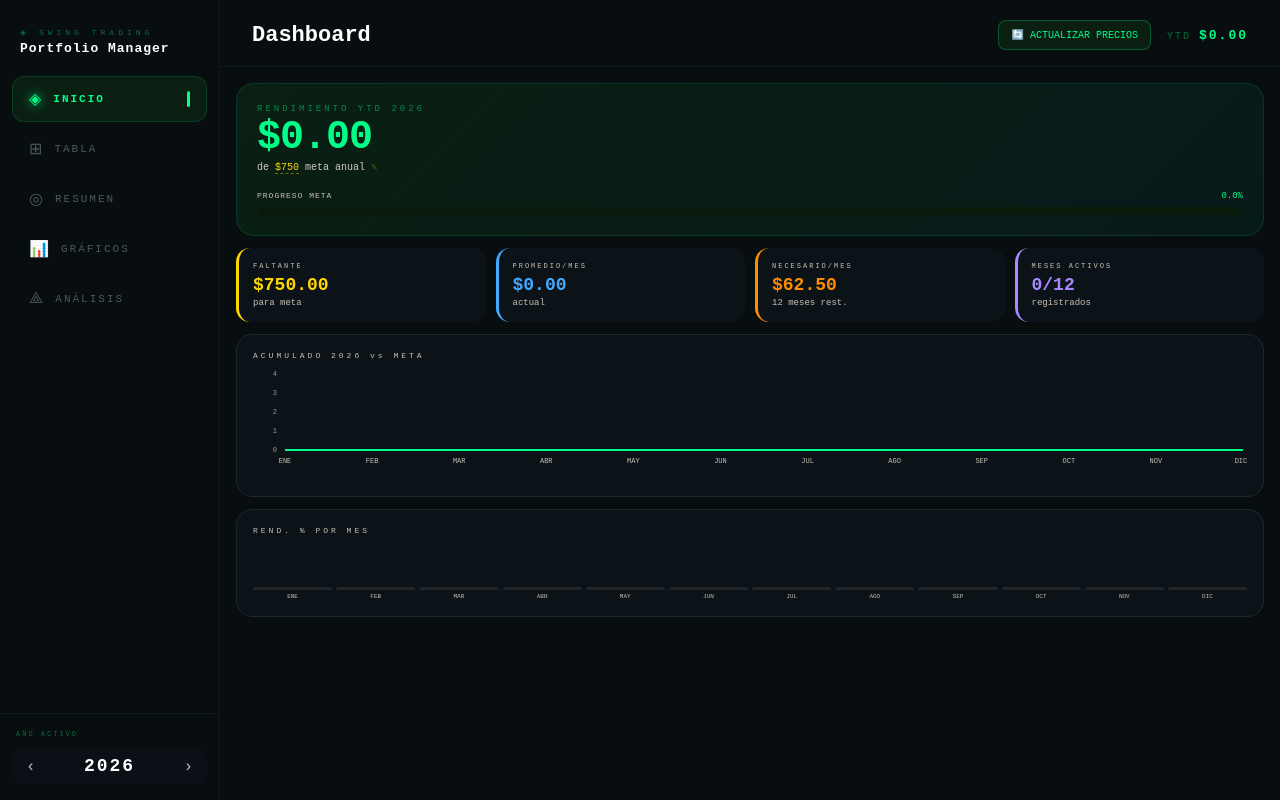
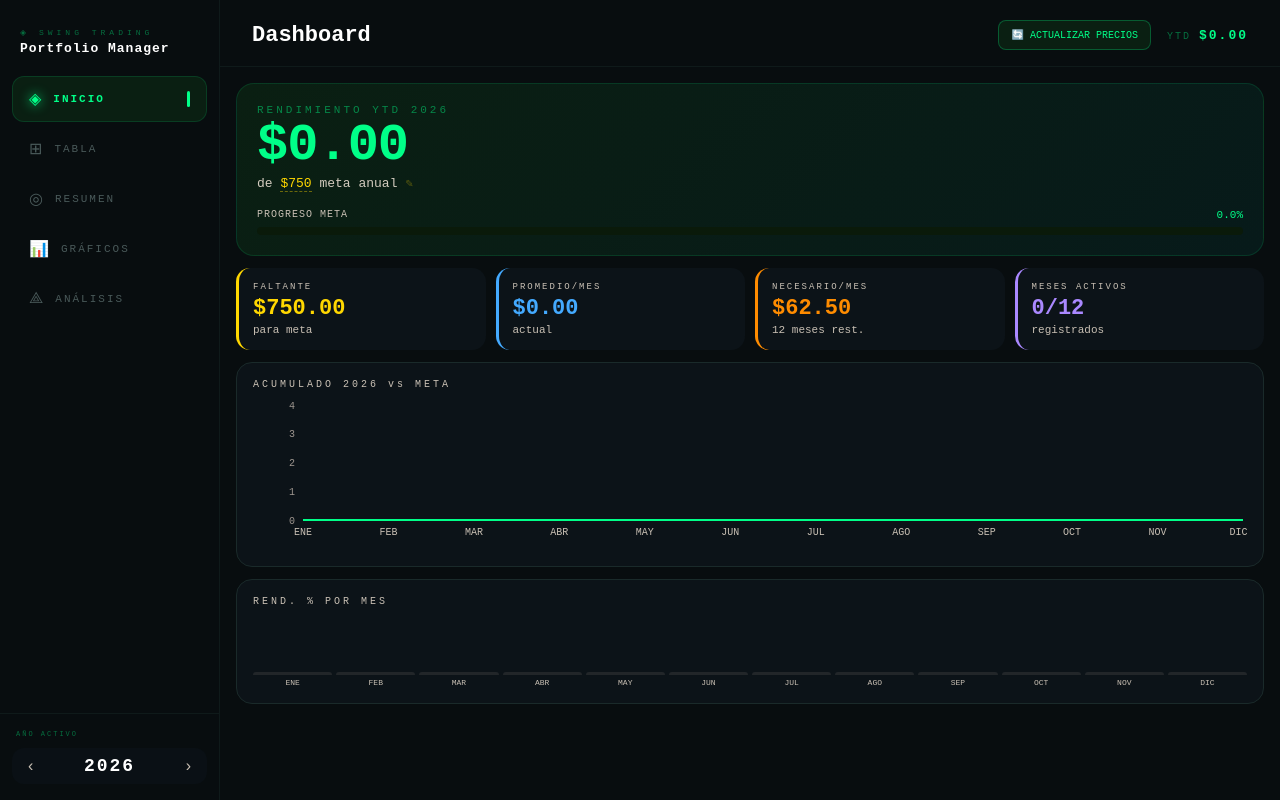
Before and after one commit to niko-londono/swing-trading-app, a React (Vite) app: page / in a window 1280 px wide. Built offline with nearby package versions, Linux system fonts and the light colour scheme.

Commit message:
fix visual layout pc

```diff
--- a/src/swing-trading-2026.jsx
+++ b/src/swing-trading-2026.jsx
@@ -1094,15 +1094,15 @@ Da análisis crítico en 4 puntos concisos con emoji. Español directo.`;
   const HomeScreen = () => (
     <div style={{ flex: 1, overflowY: "auto", padding: "16px" }}>
       <div style={{ background: "linear-gradient(135deg,#0a1f12,#071a1a)", border: "1px solid #00ff8820", borderRadius: "18px", padding: "20px", marginBottom: "12px" }}>
-        <div style={{ fontSize: "9px", letterSpacing: "3px", color: "#00ff8877", marginBottom: "4px" }}>RENDIMIENTO YTD {activeYear}</div>
-        <div style={{ fontSize: "40px", fontWeight: "700", color: "#00ff88", lineHeight: 1, letterSpacing: "-1px" }}>${ytd.toFixed(2)}</div>
-        <div style={{ fontSize: "10px", color: "#d4ccbf", marginTop: "4px" }}>
-          de{" "}<span onClick={() => setEditGoal(true)} style={{ color: "#ffd700", borderBottom: "1px dashed #ffd70066", cursor: "pointer" }}>${goal}</span>{" "}meta anual <span style={{ color: "#ffd70055", fontSize: "8px" }}>✎</span>
+        <div style={{ fontSize: isMobile ? "9px" : "11px", letterSpacing: "3px", color: "#00ff8877", marginBottom: "4px" }}>RENDIMIENTO YTD {activeYear}</div>
+        <div style={{ fontSize: isMobile ? "40px" : "52px", fontWeight: "700", color: "#00ff88", lineHeight: 1, letterSpacing: "-1px" }}>${ytd.toFixed(2)}</div>
+        <div style={{ fontSize: isMobile ? "10px" : "13px", color: "#d4ccbf", marginTop: "4px" }}>
+          de{" "}<span onClick={() => setEditGoal(true)} style={{ color: "#ffd700", borderBottom: "1px dashed #ffd70066", cursor: "pointer" }}>${goal}</span>{" "}meta anual <span style={{ color: "#ffd70055", fontSize: isMobile ? "8px" : "10px" }}>✎</span>
         </div>
         <div style={{ marginTop: "18px" }}>
           <div style={{ display: "flex", justifyContent: "space-between", marginBottom: "6px" }}>
-            <span style={{ fontSize: "8px", letterSpacing: "1px", color: "#c9c0b4" }}>PROGRESO META</span>
-            <span style={{ fontSize: "9px", color: "#00ff88" }}>{progress.toFixed(1)}%</span>
+            <span style={{ fontSize: isMobile ? "8px" : "10px", letterSpacing: "1px", color: "#c9c0b4" }}>PROGRESO META</span>
+            <span style={{ fontSize: isMobile ? "9px" : "11px", color: "#00ff88" }}>{progress.toFixed(1)}%</span>
           </div>
           <div style={{ background: "#0a1a0a", borderRadius: "6px", height: "8px", overflow: "hidden" }}>
             <div style={{ width: `${progress}%`, height: "100%", background: "linear-gradient(90deg,#003d22,#00ff88)", borderRadius: "6px", boxShadow: "0 0 10px #00ff8866" }} />
@@ -1117,24 +1117,24 @@ Da análisis crítico en 4 puntos concisos con emoji. Español directo.`;
           { label: "MESES ACTIVOS", value: `${mesesAct}/12`, color: "#aa88ff", sub: "registrados" },
         ].map(({ label, value, color, sub }) => (
           <div key={label} style={{ background: "#0c1318", borderRadius: "14px", padding: "14px", borderLeft: `3px solid ${color}` }}>
-            <div style={{ fontSize: "7px", letterSpacing: "2px", color: "#c9c0b4", marginBottom: "6px" }}>{label}</div>
-            <div style={{ fontSize: "18px", fontWeight: "700", color, lineHeight: 1 }}>{value}</div>
-            <div style={{ fontSize: "9px", color: "#c9c0b4", marginTop: "4px" }}>{sub}</div>
+            <div style={{ fontSize: isMobile ? "7px" : "9px", letterSpacing: "2px", color: "#c9c0b4", marginBottom: "6px" }}>{label}</div>
+            <div style={{ fontSize: isMobile ? "18px" : "22px", fontWeight: "700", color, lineHeight: 1 }}>{value}</div>
+            <div style={{ fontSize: isMobile ? "9px" : "11px", color: "#c9c0b4", marginTop: "4px" }}>{sub}</div>
           </div>
         ))}
       </div>
       <div style={{ background: "#0c1318", border: "1px solid #1a2a2a", borderRadius: "16px", padding: "16px", marginBottom: "12px" }}>
-        <div style={{ fontSize: "8px", letterSpacing: "3px", color: "#c9c0b4", marginBottom: "10px" }}>ACUMULADO {activeYear} vs META</div>
-        <ResponsiveContainer width="100%" height={110}>
-          <AreaChart data={chartData} margin={{ top: 4, right: 4, left: -28, bottom: 0 }}>
+        <div style={{ fontSize: isMobile ? "8px" : "10px", letterSpacing: "3px", color: "#c9c0b4", marginBottom: "10px" }}>ACUMULADO {activeYear} vs META</div>
+        <ResponsiveContainer width="100%" height={isMobile ? 110 : 150}>
+          <AreaChart data={chartData} margin={{ top: 4, right: 4, left: isMobile ? -28 : -10, bottom: 0 }}>
             <defs>
               <linearGradient id="g1" x1="0" y1="0" x2="0" y2="1">
                 <stop offset="5%" stopColor="#00ff88" stopOpacity={0.3} />
                 <stop offset="95%" stopColor="#00ff88" stopOpacity={0} />
               </linearGradient>
             </defs>
-            <XAxis dataKey="m" tick={{ fontSize: 7, fill: "#c9c0b4" }} axisLine={false} tickLine={false} />
-            <YAxis tick={{ fontSize: 7, fill: "#9e968f" }} axisLine={false} tickLine={false} />
+            <XAxis dataKey="m" tick={{ fontSize: isMobile ? 7 : 10, fill: "#c9c0b4" }} axisLine={false} tickLine={false} />
+            <YAxis tick={{ fontSize: isMobile ? 7 : 10, fill: "#9e968f" }} axisLine={false} tickLine={false} />
             <Tooltip contentStyle={{ background: "#0c1318", border: "1px solid #00ff8833", borderRadius: "8px", fontSize: "11px" }} itemStyle={{ color: "#d4ccbf" }} labelStyle={{ color: "#00ff88" }} formatter={v => [`$${v.toFixed(2)}`, "Acum."]} />
             <ReferenceLine y={goal} stroke="#ffd70055" strokeDasharray="3 3" />
             <Area type="monotone" dataKey="acum" stroke="#00ff88" strokeWidth={2} fill="url(#g1)" dot={false} />
@@ -1142,15 +1142,15 @@ Da análisis crítico en 4 puntos concisos con emoji. Español directo.`;
         </ResponsiveContainer>
       </div>
       <div style={{ background: "#0c1318", border: "1px solid #1a2a2a", borderRadius: "16px", padding: "16px" }}>
-        <div style={{ fontSize: "8px", letterSpacing: "3px", color: "#c9c0b4", marginBottom: "10px" }}>REND. % POR MES</div>
-        <div style={{ display: "flex", gap: "4px", alignItems: "flex-end", height: "55px" }}>
+        <div style={{ fontSize: isMobile ? "8px" : "10px", letterSpacing: "3px", color: "#c9c0b4", marginBottom: "10px" }}>REND. % POR MES</div>
+        <div style={{ display: "flex", gap: "4px", alignItems: "flex-end", height: isMobile ? "55px" : "70px" }}>
           {computed.map((r, i) => {
-            const h = r.rendPct !== null ? Math.min(45, Math.max(4, (Math.abs(r.rendPct) / 12) * 45)) : 3;
+            const h = r.rendPct !== null ? Math.min(isMobile ? 45 : 58, Math.max(4, (Math.abs(r.rendPct) / 12) * (isMobile ? 45 : 58))) : 3;
             const col = pctColor(r.rendPct);
             return (
               <div key={i} style={{ flex: 1, display: "flex", flexDirection: "column", alignItems: "center", gap: "3px" }}>
                 <div style={{ width: "100%", height: `${h}px`, background: col, borderRadius: "3px 3px 0 0", opacity: r.rendPct !== null ? 0.85 : 0.15 }} />
-                <div style={{ fontSize: "6px", color: "#c9c0b4" }}>{MONTHS_SHORT[i]}</div>
+                <div style={{ fontSize: isMobile ? "6px" : "8px", color: "#c9c0b4" }}>{MONTHS_SHORT[i]}</div>
               </div>
             );
           })}
@@ -1493,6 +1493,17 @@ Da análisis crítico en 4 puntos concisos con emoji. Español directo.`;
         ? monthlyCapitals.reduce((s, c) => s + c, 0) / monthlyCapitals.length
         : 0;
 
+      // Average monthly trading gain
+      const monthlyGains = [];
+      months.forEach(row => {
+        const td = row.tradingDetail || [];
+        const t = td.length > 0 ? td.reduce((s, d) => s + d.ganancia, 0) : (row.trading === "" ? null : +row.trading);
+        if (t !== null) monthlyGains.push(t);
+      });
+      const avgGainUSD = monthlyGains.length > 0
+        ? monthlyGains.reduce((s, g) => s + g, 0) / monthlyGains.length
+        : 0;
+
       // Unrealized values
       const unrealizedUSD = unrealized[yr]?.usd || 0;
       const unrealizedPct = unrealized[yr]?.pct || 0;
@@ -1505,6 +1516,7 @@ Da análisis crítico en 4 puntos concisos con emoji. Español directo.`;
         tradingUSD: parseFloat(totalTradingGain.toFixed(2)),
         tradingPct: parseFloat(tradingPct.toFixed(2)),
         avgCapitalUSD: parseFloat(avgCapitalUSD.toFixed(2)),
+        avgGainUSD: parseFloat(avgGainUSD.toFixed(2)),
         unrealizedUSD: parseFloat(unrealizedUSD.toFixed(2)),
         unrealizedPct: parseFloat(unrealizedPct.toFixed(2)),
         realizedUSD: parseFloat(totalRealizedGain.toFixed(2)),
@@ -1517,6 +1529,7 @@ Da análisis crítico en 4 puntos concisos con emoji. Español directo.`;
       tradingUSD: 0,
       tradingPct: 0,
       avgCapitalUSD: 0,
+      avgGainUSD: 0,
       unrealizedUSD: 0,
       unrealizedPct: 0,
       realizedUSD: 0,
@@ -1554,14 +1567,22 @@ Da análisis crítico en 4 puntos concisos con emoji. Español directo.`;
               <div style={{ fontSize: "22px", fontWeight: "700", color: activeData.tradingUSD >= 0 ? "#fff" : "#ff4455", lineHeight: 1 }}>
                 ${activeData.tradingUSD.toLocaleString("es-ES", { minimumFractionDigits: 2 })}
               </div>
-              <div style={{ fontSize: "13px", color: "#9e968f", marginTop: "8px", fontWeight: "500", display: "flex", flexWrap: "wrap", gap: "6px", alignItems: "center" }}>
+              <div style={{ fontSize: "12px", color: "#9e968f", marginTop: "8px", fontWeight: "500", display: "flex", flexWrap: "wrap", gap: "6px", alignItems: "center" }}>
                 <span>{activeData.tradingPct.toFixed(2)}% <span style={{ fontSize: "10px", color: "#5e564f" }}>prom.</span></span>
                 {activeData.avgCapitalUSD > 0 && (
-                  <span style={{ fontSize: "11px", color: "#aa88ff88" }}>·</span>
+                  <span style={{ fontSize: "11px", color: "#aa88ff66" }}>·</span>
                 )}
                 {activeData.avgCapitalUSD > 0 && (
                   <span style={{ fontSize: "11px", color: "#aa88ffaa" }}>
                     ${activeData.avgCapitalUSD.toLocaleString("es-ES", { minimumFractionDigits: 2 })} <span style={{ fontSize: "9px", color: "#5e564f" }}>cap prom.</span>
+                  </span>
+                )}
+                {activeData.avgGainUSD !== 0 && (
+                  <span style={{ fontSize: "11px", color: "#aa88ff66" }}>·</span>
+                )}
+                {activeData.avgGainUSD !== 0 && (
+                  <span style={{ fontSize: "11px", color: activeData.avgGainUSD >= 0 ? "#00ff88aa" : "#ff4455aa" }}>
+                    ${activeData.avgGainUSD.toLocaleString("es-ES", { minimumFractionDigits: 2 })} <span style={{ fontSize: "9px", color: "#5e564f" }}>gan. prom.</span>
                   </span>
                 )}
               </div>
```
Also changed, not shown: 4 other files (tests, documents, lock files or other folders).
